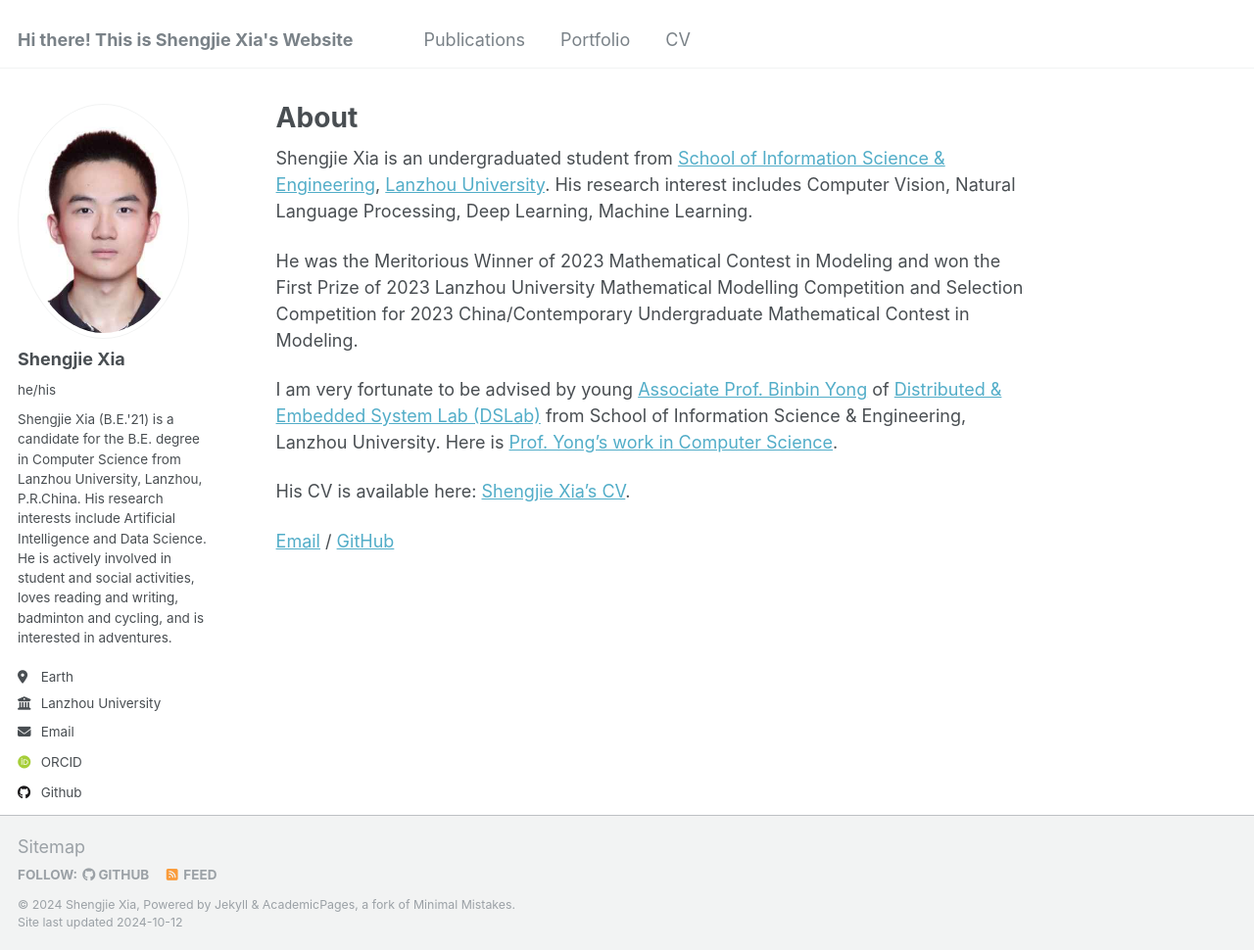
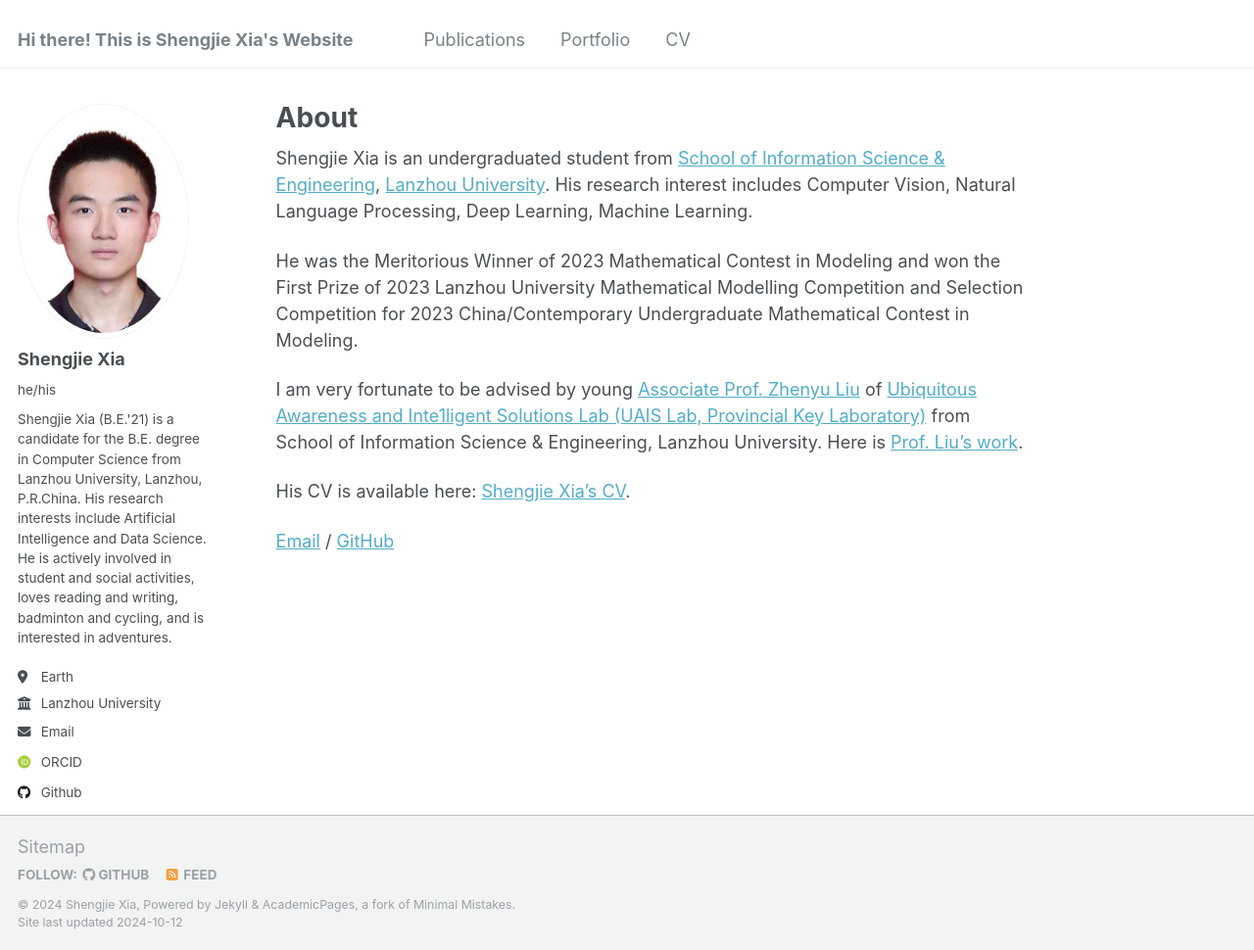
Before and after one commit to xiashj2021/xiashj2021.github.io, a Jekyll site: the page built from _pages/about.md, in a window 1280 px wide and 970 px high. Shown: the whole window at 98% size. Built offline with Jekyll 4.4.1, drawn with Linux system fonts in a browser that asks for light colours; some web fonts are replaced.

Commit message:
Update about.md

```diff
--- a/_pages/about.md
+++ b/_pages/about.md
@@ -11,7 +11,7 @@ Shengjie Xia is an undergraduated student from [School of Information Science &
 
 He was the Meritorious Winner of 2023 Mathematical Contest in Modeling and won the First Prize of 2023 Lanzhou University Mathematical Modelling Competition and Selection Competition for 2023 China/Contemporary Undergraduate Mathematical Contest in Modeling.
 
-I am very fortunate to be advised by young [Associate Prof. Binbin Yong](https://xxxy.lzu.edu.cn/shiziduiwu/jiaoshiduiwu/fujiaoshou/2020/0920/132701.html) of [Distributed & Embedded System Lab (DSLab)](https://dslab.lzu.edu.cn/) from School of Information Science & Engineering, Lanzhou University. Here is [Prof. Yong's work in Computer Science](https://dblp.org/pid/192/5997.html).
+I am very fortunate to be advised by young [Associate Prof. Zhenyu Liu](https://xxxy.lzu.edu.cn/shiziduiwu/jiaoshiduiwu/fujiaoshou/2020/0922/133067.html) of [Ubiquitous Awareness and Inte1ligent Solutions Lab (UAIS Lab, Provincial Key Laboratory)](https://uais.lzu.edu.cn/en/) from School of Information Science & Engineering, Lanzhou University. Here is [Prof. Liu's work](https://www.researchgate.net/profile/Zhenyu-Liu-12).
 
 His CV is available here: [Shengjie Xia's CV](http://xiashj2021.github.io/cv/).
 
```
